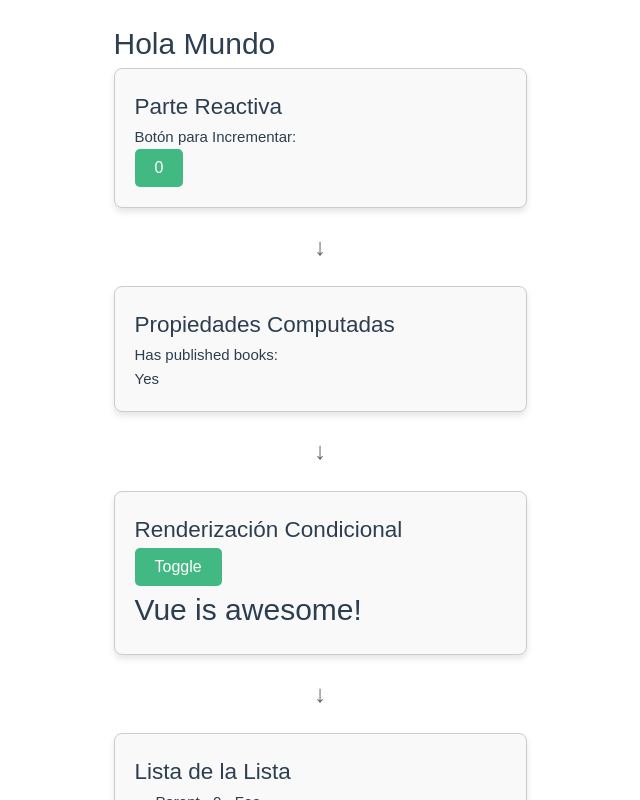
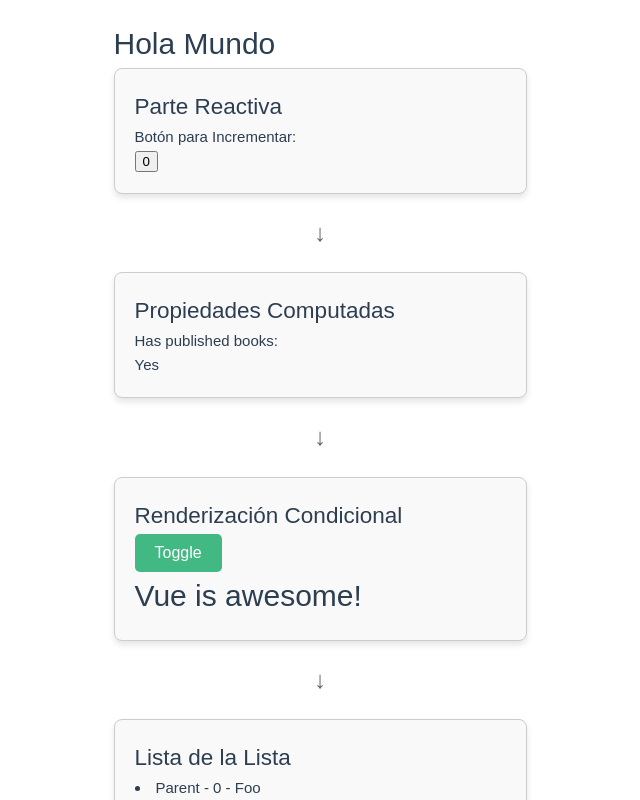
Before and after one commit to Kallavant/vue-project, a Vue app: page / in a window 1280 px wide. Shown: the top 800 px of the page, without its empty margins (93-733 px from the left). Built offline with nearby package versions, Linux system fonts and the light colour scheme.

Commit message:
Agregando Componentes

```diff
--- a/src/App.vue
+++ b/src/App.vue
@@ -1,31 +1,9 @@
 <script setup>
 //Parte de reactividad del curso
 import { ref, reactive, computed, watch } from "vue";
-
-const count = ref(0);
-
-function increment() {
-  count.value++;
-}
-//********************************************************************************
-// Propiedades computadas
-const author = reactive({
-  name: "John Doe",
-  books: [
-    "Vue 2 - Advanced Guide",
-    "Vue 3 - Basic Guide",
-    "Vue 4 - The Mystery",
-  ],
-});
-
-const publishedBooksMessage = computed(() => {
-  return author.books.length > 0 ? "Yes" : "No";
-});
-//********************************************************************************
-// Renderización Condicional
-const awesome = ref(true);
-
-//********************************************************************************
+import ReactividadFundamental from "./components/ReactividadFundamental.vue";
+import ParteComputada from "./components/ParteComputada.vue";
+import Condicional from "./components/Condicional.vue";
 // Lista de la lista
 const parentMessage = ref("Parent");
 const items = ref([{ message: "Foo" }, { message: "Bar" }]);
@@ -105,13 +83,7 @@ watch(question, async (newQuestion, oldQuestion) => {
     <h1>Hola Mundo</h1>
 
     <!-- Parte Reactiva -->
-    <div class="section">
-      <h2>Parte Reactiva</h2>
-      <p>Botón para Incrementar:</p>
-      <button @click="increment" class="button">
-        {{ count }}
-      </button>
-    </div>
+     <ReactividadFundamental />
 
     <!-- Separador -->
     <div class="separator">
@@ -119,11 +91,7 @@ watch(question, async (newQuestion, oldQuestion) => {
     </div>
 
     <!-- Parte Computada -->
-    <div class="section">
-      <h2>Propiedades Computadas</h2>
-      <p>Has published books:</p>
-      <span>{{ publishedBooksMessage }}</span>
-    </div>
+    <ParteComputada />
 
     <!-- Separador -->
     <div class="separator">
@@ -131,12 +99,7 @@ watch(question, async (newQuestion, oldQuestion) => {
     </div>
 
     <!-- Renderización Condicional -->
-    <div class="section">
-      <h2>Renderización Condicional</h2>
-      <button @click="awesome = !awesome" class="button">Toggle</button>
-      <h1 v-if="awesome">Vue is awesome!</h1>
-      <h1 v-else>Oh no 😢</h1>
-    </div>
+    <Condicional />
 
     <!-- Separador -->
     <div class="separator">
@@ -275,17 +238,4 @@ select[multiple] {
   color: #666;
 }
 
-.button {
-  padding: 10px 20px;
-  border: none;
-  background-color: #42b883;
-  color: white;
-  font-size: 16px;
-  cursor: pointer;
-  border-radius: 5px;
-}
-
-.button:hover {
-  background-color: #38a169;
-}
 </style>
--- /dev/null
+++ b/src/components/Condicional.vue
@@ -0,0 +1,32 @@
+<script setup>
+import { ref } from "vue";
+const awesome = ref(true);
+</script>
+
+<template>
+  <!-- Parte Reactiva -->
+  <div class="section">
+      <h2>Renderización Condicional</h2>
+      <button @click="awesome = !awesome" class="button">Toggle</button>
+      <h1 v-if="awesome">Vue is awesome!</h1>
+      <h1 v-else>Oh no 😢</h1>
+  </div>
+
+</template>
+
+<style scoped>
+
+.button {
+  padding: 10px 20px;
+  border: none;
+  background-color: #42b883;
+  color: white;
+  font-size: 16px;
+  cursor: pointer;
+  border-radius: 5px;
+}
+.button:hover {
+  background-color: #38a169;
+}
+
+</style>
--- /dev/null
+++ b/src/components/ParteComputada.vue
@@ -0,0 +1,29 @@
+<script setup>
+import { reactive, computed } from "vue";
+// Propiedades computadas
+const author = reactive({
+  name: "John Doe",
+  books: [
+    "Vue 2 - Advanced Guide",
+    "Vue 3 - Basic Guide",
+    "Vue 4 - The Mystery",
+  ],
+});
+
+const publishedBooksMessage = computed(() => {
+  return author.books.length > 0 ? "Yes" : "No";
+});
+</script>
+
+<template>
+  <!-- Parte Computada -->
+  <div class="section">
+      <h2>Propiedades Computadas</h2>
+      <p>Has published books:</p>
+      <span>{{ publishedBooksMessage }}</span>
+  </div>
+</template>
+
+<style scoped>
+
+</style>
--- /dev/null
+++ b/src/components/ReactividadFundamental.vue
@@ -0,0 +1,23 @@
+<script setup>
+import { ref } from "vue";
+const count = ref(0);
+
+function increment() {
+  count.value++;
+}
+</script>
+
+<template>
+  <!-- Parte Reactiva -->
+  <div class="section">
+    <h2>Parte Reactiva</h2>
+    <p>Botón para Incrementar:</p>
+    <button @click="increment" class="button">
+      {{ count }}
+    </button>
+  </div>
+</template>
+
+<style scoped>
+
+</style>
```
